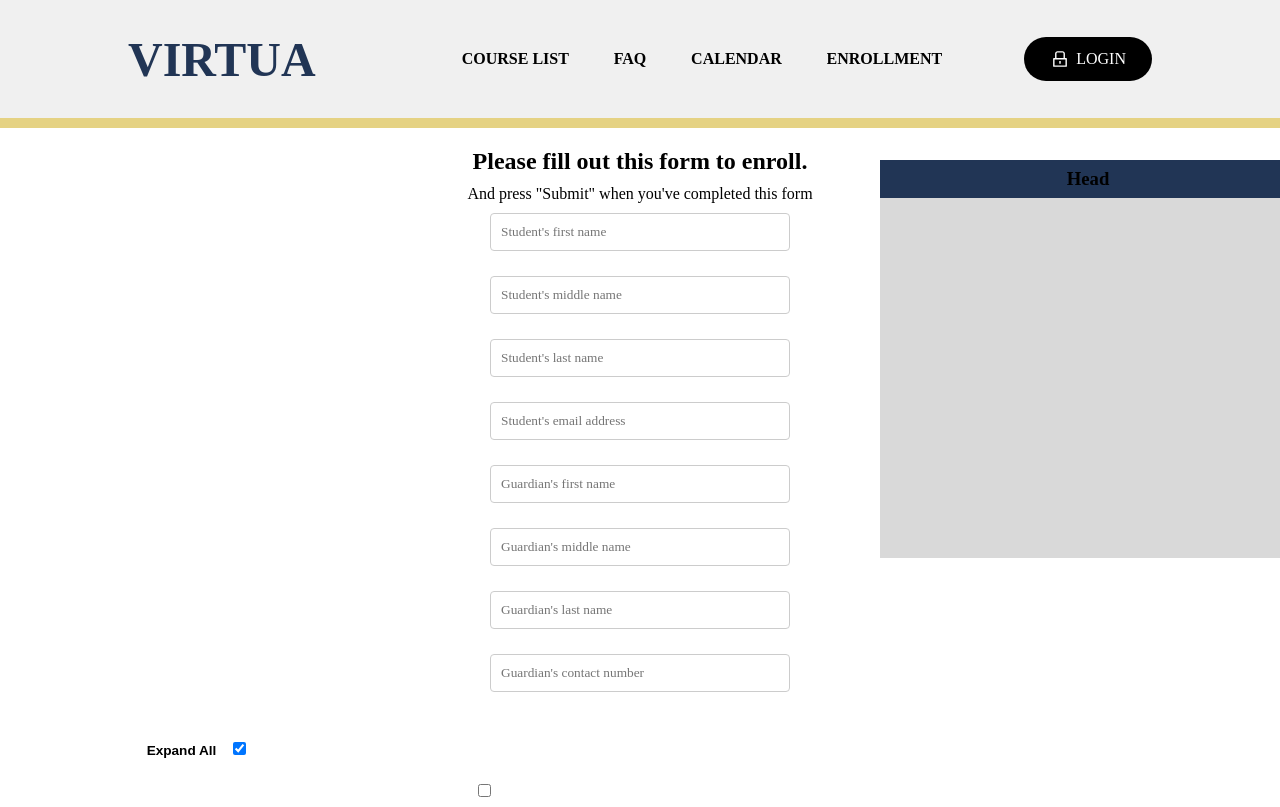
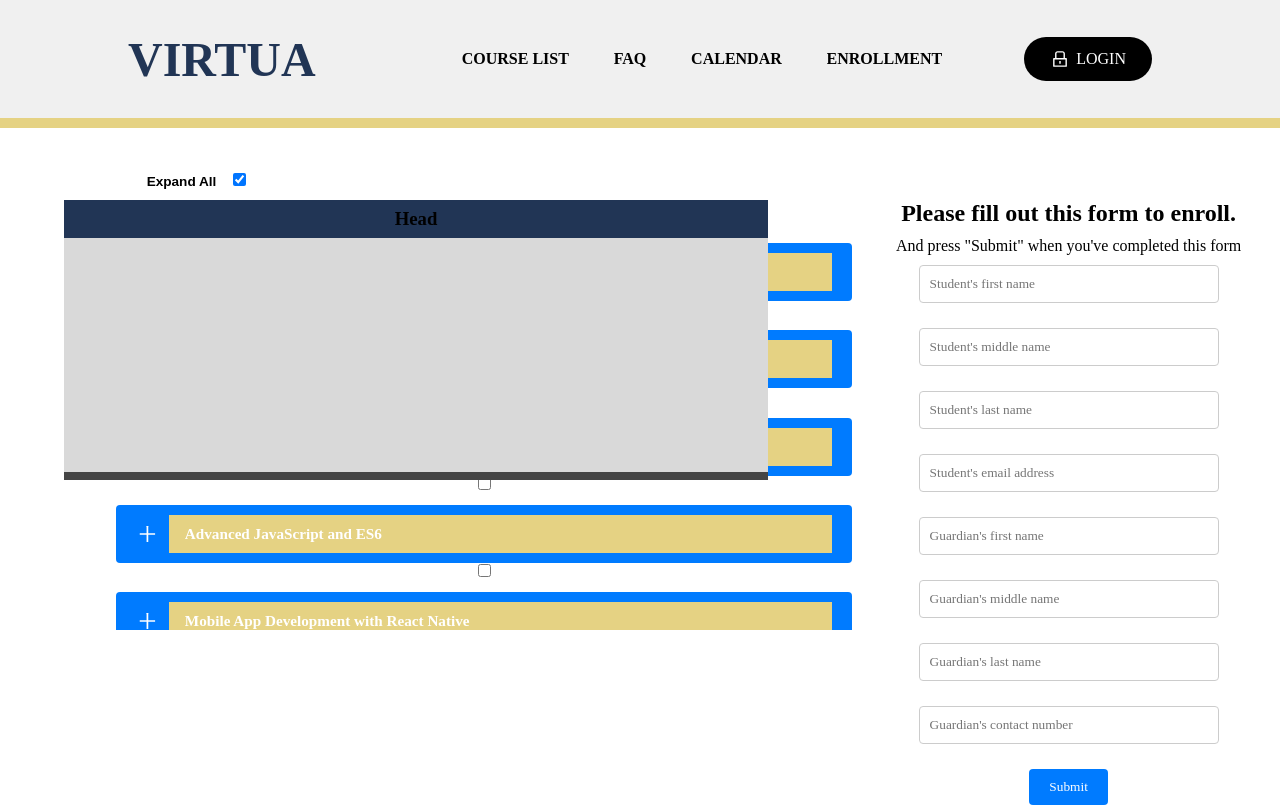
Before and after one commit to kesykun/VirtuaTest, a React (Create React App) app: page /enrollment in a window 1280 px wide. Shown: the top 807 px of the page. Built offline with nearby package versions, Linux system fonts and the light colour scheme; a web font is replaced by a local one.

Commit message:
Adjust position of selected courses

```diff
--- a/src/pages/EnrollmentForm/EnrollmentForm.jsx
+++ b/src/pages/EnrollmentForm/EnrollmentForm.jsx
@@ -36,11 +36,18 @@ const EnrollmentForm = ({ courses, setCourses, coursesExpanded, setCoursesExpand
     return (
         <>
             <section className="enrollment__section">
-                <div className="enrollment__heading">
-                    <h1>Please fill out this form to enroll.</h1>
-                    <p>And press "Submit" when you've completed this form</p>
-                </div>
-                <div>
+                <SelectedCourses selectedCourses={ selectedCourses } />
+                <CourseListWithSelection
+                        courses={ courses }
+                        coursesExpanded={ coursesExpanded }
+                        setCoursesExpanded={ setCoursesExpanded }
+                        selectedCourses={ selectedCourses }
+                        setSelectedCourses={ setSelectedCourses } />
+                <div className="form_cont">
+                    <div className="enrollment__heading">
+                        <h1>Please fill out this form to enroll.</h1>
+                        <p>And press "Submit" when you've completed this form</p>
+                    </div>
                     <form onSubmit={handleSubmit}>
                         <FormInput
                             name="StudentFirstName"
@@ -90,15 +97,8 @@ const EnrollmentForm = ({ courses, setCourses, coursesExpanded, setCoursesExpand
                             value={formData.GuardianContactNumber}
                             onChange={handleInputChange}
                         />
-                        <CourseListWithSelection
-                        courses={ courses }
-                        coursesExpanded={ coursesExpanded }
-                        setCoursesExpanded={ setCoursesExpanded }
-                        selectedCourses={ selectedCourses }
-                        setSelectedCourses={ setSelectedCourses } />
                         <button>Submit</button>
                     </form>
-                    <SelectedCourses selectedCourses={ selectedCourses } />
                 </div>
             </section>
         </>
--- a/src/pages/EnrollmentForm/css/EnrollmentForm.css
+++ b/src/pages/EnrollmentForm/css/EnrollmentForm.css
@@ -104,11 +104,12 @@
 
 .ubox {
     position: absolute;
-    top: 10rem;
-    left: 55rem;
-    width: 26rem;
+    top: 25%;
+    left: 5%;
+    width: 55%;
     background-color: #444;
     padding: 0;
+    height: 35%;
 }
 .ubox .ubox_head {
     text-align: center;
@@ -117,7 +118,7 @@
 }
 .ubox .ubox_body {
     text-align: center;
-    height: 25em;
+    height: 83.5%;
     padding: 0.5rem 0.5rem 0.5rem 0.5rem;
     background: #D9D9D9;
 }
--- a/src/styles/styles.css
+++ b/src/styles/styles.css
@@ -137,6 +137,12 @@ a {
     margin-bottom: 10px;
 }
 
+.enrollment__section .form_cont {
+    position: absolute;
+    top: 25%;
+    left: 70%;
+}
+
   /* Style the form inputs using the FormInput component */
 .FormInput {
     margin: 10px auto;
```
Also changed, not shown: ha.txt (added), src/pages/Calendar/calendar.jsx (line endings or trailing spaces), src/pages/Calendar/css/calendar.css (line endings or trailing spaces), 1 other file (tests, documents, lock files or other folders).
